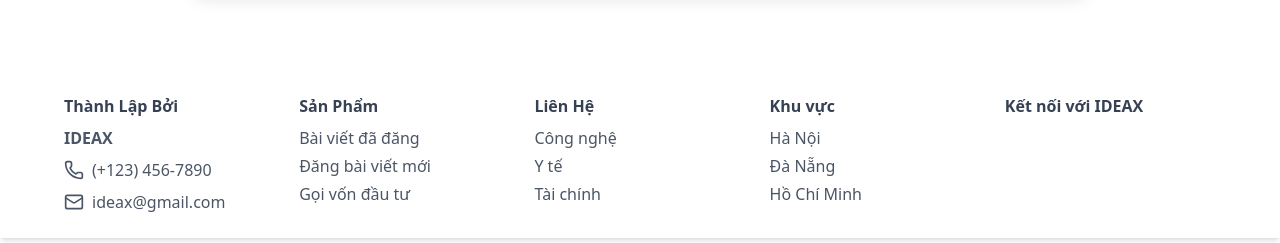
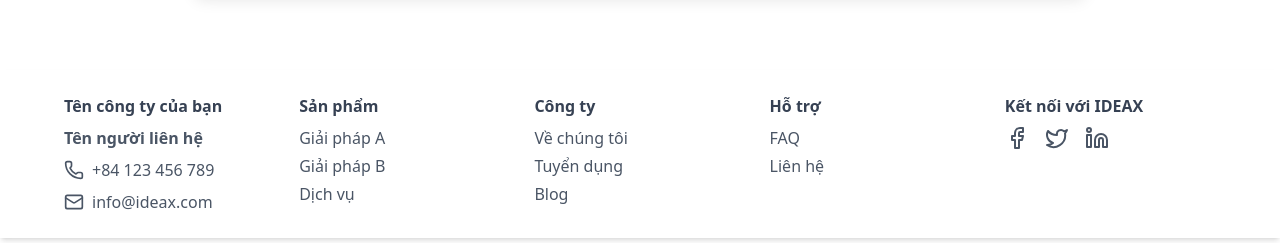
Before and after one commit to giangdaiduong/Capstone2-Frontend, a Next.js app: page /login in a window 1280 px wide. Shown: the part 554-797 px from the top of the page. Built offline with nearby package versions, Linux system fonts and the light colour scheme; no server answers; what @alvin0/http-driver, @bprogress/next would draw is missing.

Commit message:
minh added code footer

```diff
--- a/src/components/layouts/client/FooterClient.tsx
+++ b/src/components/layouts/client/FooterClient.tsx
@@ -1,28 +1,59 @@
-import { FOOTER_CONTACT, FOOTER_LINKS } from '@/utils/constants';
-import { Mail, Phone } from 'lucide-react';
+import { Mail, Phone, Facebook, Twitter, Linkedin } from 'lucide-react';
+const FOOTER_CONTACT = {
+  company: 'Tên công ty của bạn',
+  name: 'Tên người liên hệ',
+  phone: '+84 123 456 789',
+  email: 'info@ideax.com',
+};
 
-function FooterClient() {
-  return (
-    <footer className="bg-white p-6 shadow-md">
-      <div className="max-w-6xl mx-auto grid grid-cols-1 md:grid-cols-5 gap-6">
+const FOOTER_LINKS = [
+  {
+    title: 'Sản phẩm',
+    items: [
+      { label: 'Giải pháp A', href: '/solutions/a' },
+      { label: 'Giải pháp B', href: '/solutions/b' },
+      { label: 'Dịch vụ', href: '/services' },
+    ],
+  },
+  {
+    title: 'Công ty',
+    items: [
+      { label: 'Về chúng tôi', href: '/about' },
+      { label: 'Tuyển dụng', href: '/careers' },
+      { label: 'Blog', href: '/blog' },
+    ],
+  },
+  {
+    title: 'Hỗ trợ',
+    items: [
+      { label: 'FAQ', href: '/faq' },
+      { label: 'Liên hệ', href: '/contact' },
+    ],
+  },
+];
+
+// Component con cho phần thông tin liên hệ
+const ContactInfo = ({ company, name, phone, email }) => (
   <div>
-          <h3 className="text-gray-700 font-semibold mb-2">{FOOTER_CONTACT.company}</h3>
-          <p className="text-gray-600 font-semibold">{FOOTER_CONTACT.name}</p>
+    <h3 className="text-gray-700 font-semibold mb-2">{company}</h3>
+    <p className="text-gray-600 font-semibold">{name}</p>
     <div className="flex items-center mt-2">
       <Phone className="w-5 h-5 text-gray-600 mr-2" />
-            <p className="text-gray-600">{FOOTER_CONTACT.phone}</p>
+      <p className="text-gray-600">{phone}</p>
     </div>
     <div className="flex items-center mt-2">
       <Mail className="w-5 h-5 text-gray-600 mr-2" />
-            <p className="text-gray-600">{FOOTER_CONTACT.email}</p>
+      <p className="text-gray-600">{email}</p>
     </div>
   </div>
+);
 
-        {FOOTER_LINKS.map((section, index) => (
-          <div key={index}>
-            <h3 className="text-gray-700 font-semibold mb-2">{section.title}</h3>
+// Component con cho mỗi mục liên kết (Sản phẩm, Công ty, Hỗ trợ)
+const LinkSection = ({ title, items }) => (
+  <div>
+    <h3 className="text-gray-700 font-semibold mb-2">{title}</h3>
     <ul className="space-y-1">
-              {section.items.map((item, idx) => (
+      {items.map((item, idx) => (
         <li key={idx}>
           <a href={item.href} className="text-gray-600 hover:text-blue-600">
             {item.label}
@@ -31,10 +62,40 @@ function FooterClient() {
       ))}
     </ul>
   </div>
+);
+
+// Component con cho các liên kết mạng xã hội
+const SocialLinks = () => (
+  <div className="flex space-x-4 mt-2">
+    <a href="#" className="text-gray-600 hover:text-blue-600" aria-label="Facebook">
+      <Facebook className="w-6 h-6" />
+    </a>
+    <a href="#" className="text-gray-600 hover:text-blue-600" aria-label="Twitter">
+      <Twitter className="w-6 h-6" />
+    </a>
+    <a href="#" className="text-gray-600 hover:text-blue-600" aria-label="LinkedIn">
+      <Linkedin className="w-6 h-6" />
+    </a>
+    {/* Thêm các icon mạng xã hội khác nếu cần */}
+  </div>
+);
+
+function FooterClient() {
+  return (
+    <footer className="bg-white p-6 shadow-md">
+      <div className="max-w-6xl mx-auto grid grid-cols-1 md:grid-cols-5 gap-6">
+        {/* Phần thông tin liên hệ */}
+        <ContactInfo {...FOOTER_CONTACT} />
+
+        {/* Các mục liên kết động */}
+        {FOOTER_LINKS.map((section, index) => (
+          <LinkSection key={index} {...section} />
         ))}
 
+        {/* Phần kết nối mạng xã hội */}
         <div>
           <h3 className="text-gray-700 font-semibold mb-2">Kết nối với IDEAX</h3>
+          <SocialLinks />
         </div>
       </div>
     </footer>
```
Lines whose indentation alone changed are shown as unchanged.
